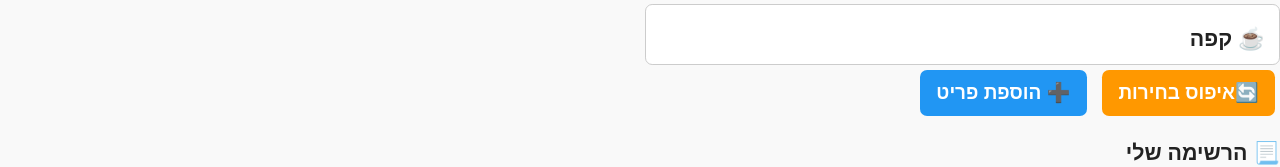
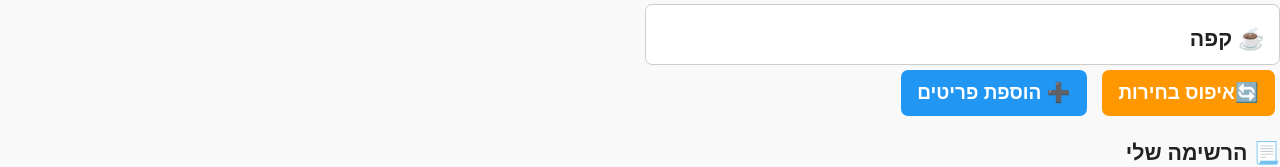
Before and after one commit to hamalci/shopping-list, a plain HTML site: page index.html in a window 1280 px wide. Shown: the part 414-581 px from the top of the page. Drawn offline with Linux system fonts and the light colour scheme.

Commit message:
Update index.html

```diff
--- a/index.html
+++ b/index.html
@@ -80,7 +80,7 @@
       <div id="chooseGrid"></div>
       <div class="choose-buttons">
         <button id="btnResetChoices">🔄איפוס בחירות</button>
-        <button id="btnAddCustom">➕ הוספת פריט</button>
+        <button id="btnAddCustom">➕ הוספת פריטים</button>
       </div>
     </section>
 
```
